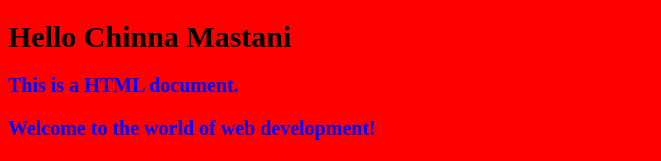
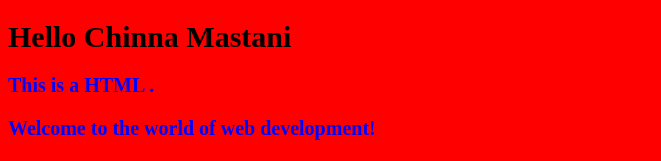
Before and after one commit to PinjariNajeer/inital, a plain HTML site: page index.html in a window 1280 px wide. Shown: the top 161 px of the page, without its empty margins (0-661 px from the left). Drawn offline with Linux system fonts and the light colour scheme.

Commit message:
peragraph p

```diff
--- a/index.html
+++ b/index.html
@@ -8,7 +8,7 @@
   </head>
   <body>
     <h1>Hello Chinna Mastani</h1>
-    <p>This is a HTML document.</p>
+    <p>This is a HTML .</p>
     <p>Welcome to the world of web development!</p>
     <p>Enjoy</p>
     <div>
```
